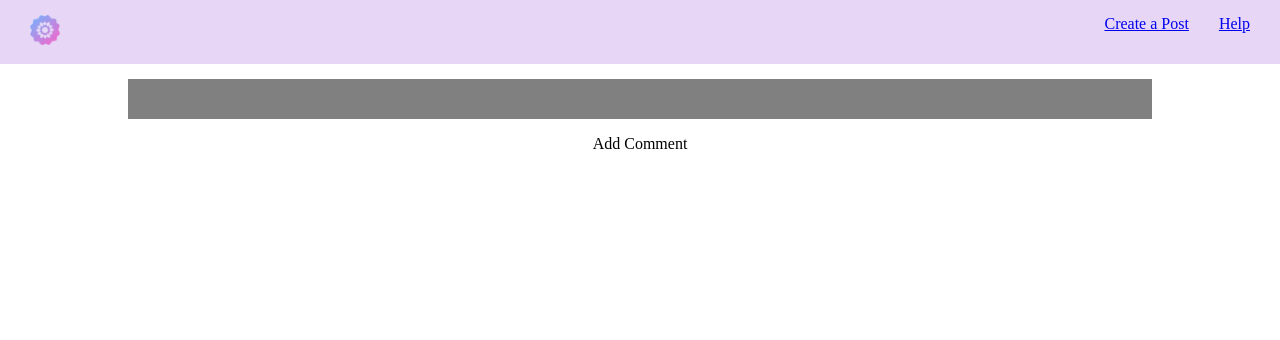
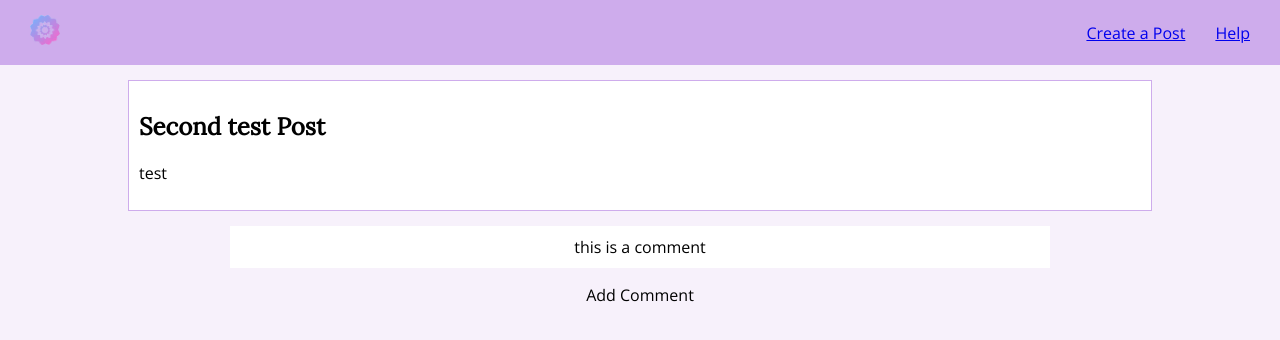
Before and after one commit to krissy16/play-with-me, a React (Create React App) app: page /details/1 in a window 1280 px wide. Shown: the top 340 px of the page. Built offline with nearby package versions, Linux system fonts and the light colour scheme.

Commit message:
basic styling

```diff
--- a/public/index.html
+++ b/public/index.html
@@ -15,15 +15,10 @@
       user's mobile device or desktop. See https://developers.google.com/web/fundamentals/web-app-manifest/
     -->
     <link rel="manifest" href="%PUBLIC_URL%/manifest.json" />
-    <!--
-      Notice the use of %PUBLIC_URL% in the tags above.
-      It will be replaced with the URL of the `public` folder during the build.
-      Only files inside the `public` folder can be referenced from the HTML.
 
-      Unlike "/favicon.ico" or "favicon.ico", "%PUBLIC_URL%/favicon.ico" will
-      work correctly both with client-side routing and a non-root public URL.
-      Learn how to configure a non-root public URL by running `npm run build`.
-    -->
+    <link href="https://fonts.googleapis.com/css?family=Lora&display=swap" rel="stylesheet">
+    <link href="https://fonts.googleapis.com/css?family=Open+Sans:400,400i,700&display=swap" rel="stylesheet">
+
     <title>Play With Me</title>
   </head>
   <body>
--- a/src/App.js
+++ b/src/App.js
@@ -15,6 +15,12 @@ class App extends React.Component {
         title: 'test',
         content: 'sample test',
         comments: []
+      },
+      {
+        id: 1,
+        title: 'Second test Post',
+        content: 'test',
+        comments: ['this is a comment']
       }
     ]
   }
--- a/src/components/DetailsPage.js
+++ b/src/components/DetailsPage.js
@@ -1,7 +1,6 @@
 import React from 'react'
 import PostContext from '../PostContext'
 import Header from './Header'
-//import Comment from './Comment'
 import '../styles/DetailsPage.css'
 
 class DetailsPage extends React.Component{
@@ -34,7 +33,7 @@ class DetailsPage extends React.Component{
         return(
             <>
                 <Header />
-                <div className="result-detail">
+                <div className="result detail">
                     <h2>{post.title}</h2>
                     <p>{post.content}</p>
                 </div>
--- a/src/components/LandingPage.js
+++ b/src/components/LandingPage.js
@@ -5,7 +5,7 @@ import '../styles/LandingPage.css'
 function LandingPage(){
     return(
         <div className="container">
-            <Link className="landing-logo" to="/"><div >Logo</div></Link>
+            <img className="landing-logo" src="/logo.png" alt="logo"/>
             <div className="landing-info">
                 <h1>Find Your New Playmate!</h1>
                 <p>Play With Me is an app thats helps you find playdates for your children. To get started simply browse current playdate events or create your own!</p>
--- a/src/styles/DetailsPage.css
+++ b/src/styles/DetailsPage.css
@@ -1,7 +1,4 @@
-.result-detail{
-    background-color: gray;
-    margin: 15px auto;
-    padding: 10px;
+.detail{
     width: 80%;
 }
 .comments{
@@ -12,7 +9,7 @@
     list-style: none;
 }
 .comment{
-    background-color: lightgray;
+    background-color: white;
     margin: 15px auto;
     padding: 10px;
     width: 80%;
--- a/src/styles/Header.css
+++ b/src/styles/Header.css
@@ -2,10 +2,11 @@ header{
     position: relative;
     width: 100vw;
     margin: 0;
-    background-color:#e7d6f5;
+    background-color:#ceacec;
     padding: 15px 0;
     display: flex;
     justify-content: flex-end;
+    align-items: center;
 }
 header *{
     margin-right: 30px;
--- a/src/styles/LandingPage.css
+++ b/src/styles/LandingPage.css
@@ -1,13 +1,14 @@
 .container{
     width: 100vw;
     min-height: 100vh;
-    background-color: gray;
+    background-color: #ceacec;
     text-align: center;
 }
 .landing-logo{
     position: fixed;
     top: 10px;
     left: 20px;
+    height: 30px;
 }
 .landing-info{
     position: absolute;
--- a/src/styles/MainPage.css
+++ b/src/styles/MainPage.css
@@ -6,7 +6,8 @@
     list-style: none;
 }
 .result{
-    background-color: aliceblue;
+    background-color: white;
+    border: 1px solid #ceacec;
     margin: 15px auto;
     padding: 10px;
 }
--- a/src/styles/index.css
+++ b/src/styles/index.css
@@ -3,4 +3,11 @@
 }
 body{
     margin: 0;
+    font-family: 'Open Sans', sans-serif;
+    font-size: 16px;
+    background-color: #f3eafa9f;
 }
+
+h1, h2, h3{
+    font-family: 'Lora', serif;
+}
```
Also changed, not shown: src/components/Comment.js (deleted), src/styles/Comment.css (deleted).
